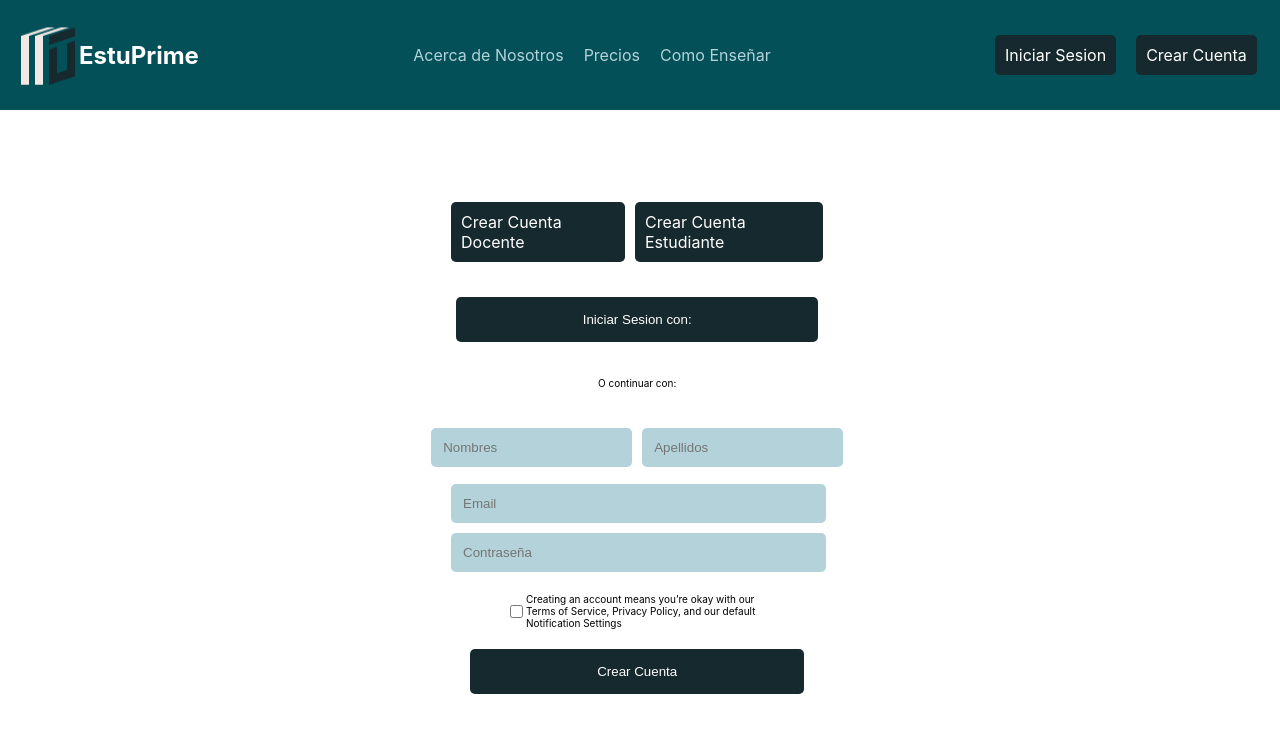
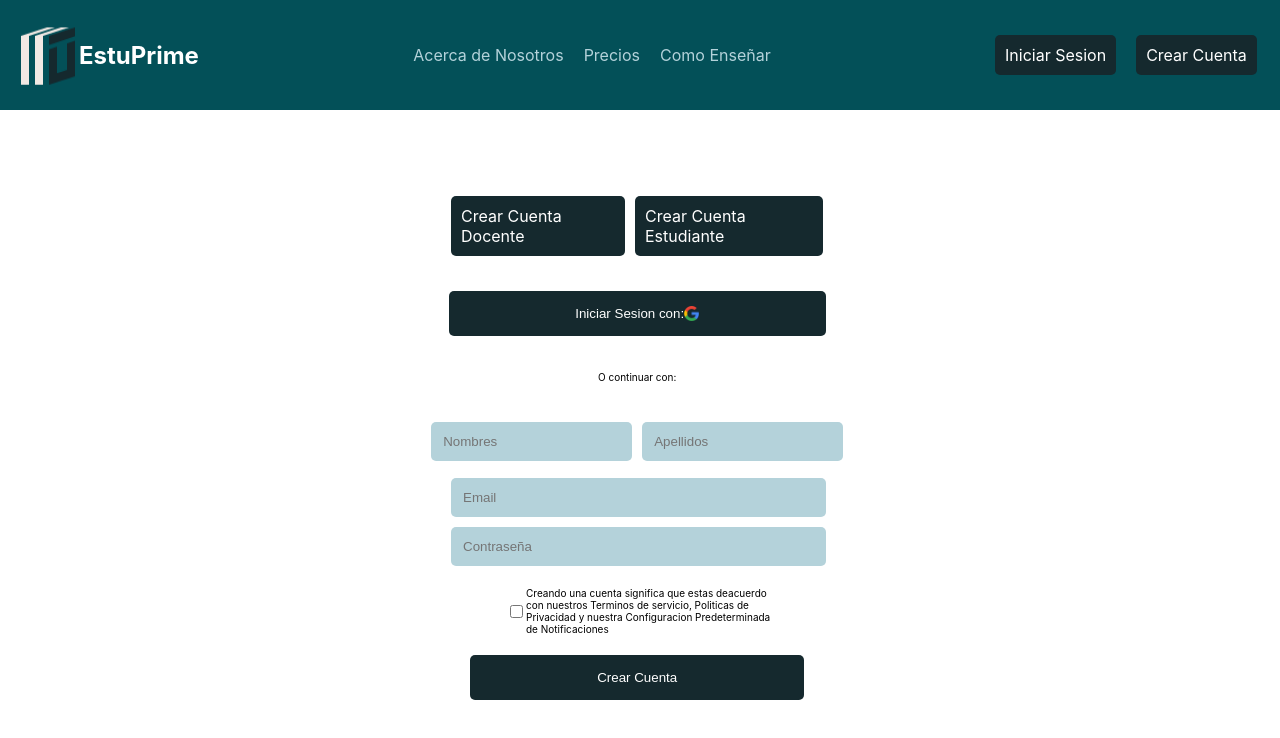
Before and after one commit to jHOkE-C/IngenieriaDeSoftware, a React (Create React App) app in the folder estu_prime/: page / in a window 1280 px wide. Shown: the top 738 px of the page. Built offline with nearby package versions, Linux system fonts and the light colour scheme.

Commit message:
unPocoMasxD

```diff
--- a/estu_prime/src/components/form.jsx
+++ b/estu_prime/src/components/form.jsx
@@ -1,6 +1,7 @@
 import React from 'react'
 import styled from 'styled-components';
 import { BrowserRouter as Router, Routes, Route, Link } from 'react-router-dom';
+import Google from '../assents/google.jpg'
 function form() {
   return (
     <FormContainer>
@@ -12,8 +13,7 @@ function form() {
                         <Link className='buttonE' to={'/CrearCuentaEstu'}>Crear Cuenta Estudiante</Link>
                     </div>
                     <div className='contenedor'>
-                        <button className='buttonG'>Iniciar Sesion con:</button>
-
+                        <button className='buttonG'>Iniciar Sesion con: <img src={Google} alt="" className='img'/></button>
                     </div>
                     <div className='contenedor'>
                         <p>O continuar con:</p>
@@ -30,7 +30,7 @@ function form() {
                     <br />
                     <div className='contenedor2'>
                         <input id='checkterms' type="checkbox" required/>
-                        <p class p>Creating an account means you’re okay with our Terms of Service, Privacy Policy, and our default Notification Settings</p>
+                        <p class p>Creando una cuenta significa que estas deacuerdo con nuestros Terminos de servicio, Politicas de Privacidad y nuestra Configuracion Predeterminada de Notificaciones</p>
                     </div>
                     <div className='contenedor'>
                         <button className='buttonG' type='submit' >Crear Cuenta</button>
@@ -46,6 +46,10 @@ export default form
 
 
 const FormContainer = styled.nav`
+    .img{
+        width: 15px;
+        height: 15px;
+    }
     p{
         font-size: 10px;
     }
@@ -130,6 +134,9 @@ const FormContainer = styled.nav`
         background-color: #15292E;
         color: white;
         margin: 10px;
+        display: flex;
+        align-content: center;
+        justify-content: center;
         border-radius: 5px;
         padding-top: 15px;
         padding-bottom: 15px;
```
Also changed, not shown: estu_prime/src/assents/google.jpg (renamed from estu_prime/public/google.jpg).
